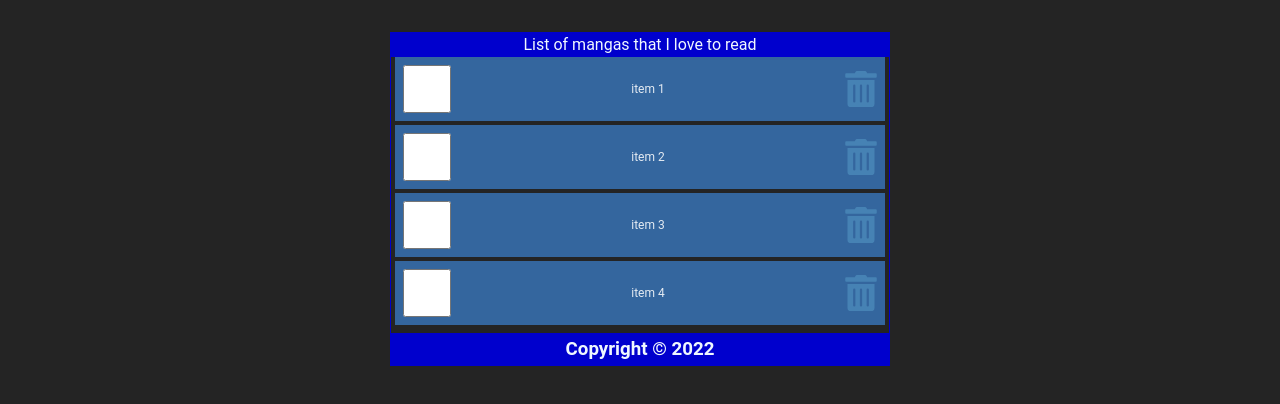
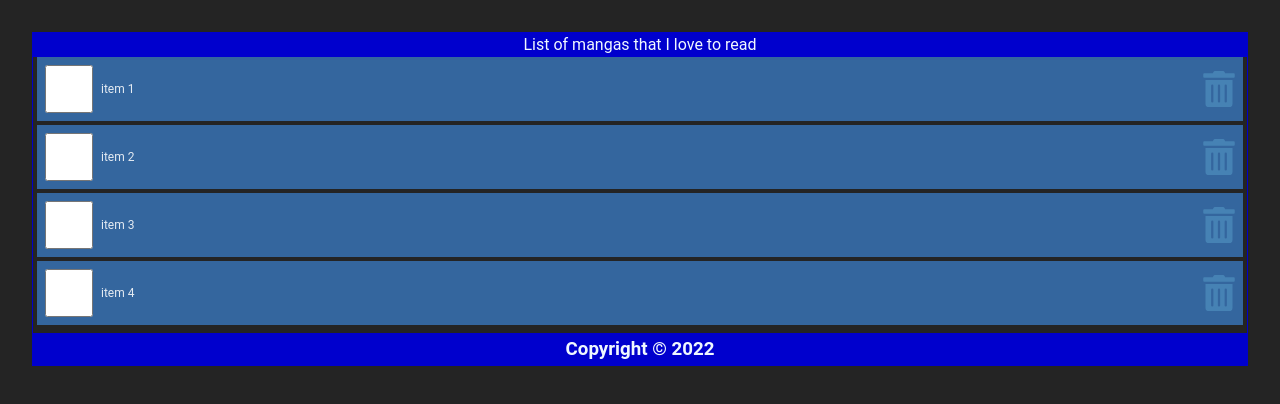
Before and after one commit to high400/my-wikia, a React (Vite) app: page / in a window 1280 px wide. Shown: the top 404 px of the page. Built offline with nearby package versions, Linux system fonts and the light colour scheme.

Commit message:
I fixed the max width and min width. Let's move on to the next step

```diff
--- a/src/App.css
+++ b/src/App.css
@@ -27,7 +27,8 @@ html {
   align-items: center;
   height: 100%;
   width: 100%;
-  max-width: 500px; /*  Will fix this as "420px" later on  */
+  min-width: 500px; /*  Will fix this as "420px" later on  */
+  /* max-width: 1080px;  */
   border: 1px solid mediumblue;
   margin: auto;
 }
@@ -96,6 +97,7 @@ ul li::before {
 .item > label {
   font-size: 0.75rem;
   flex-grow: 1;
+  text-align: left;
 }
 
 .item svg {
--- a/src/App.tsx
+++ b/src/App.tsx
@@ -11,6 +11,7 @@ function App() {
         <GetNames />
         <Footer />
       </div>
+
     </>
   );
 }
```
